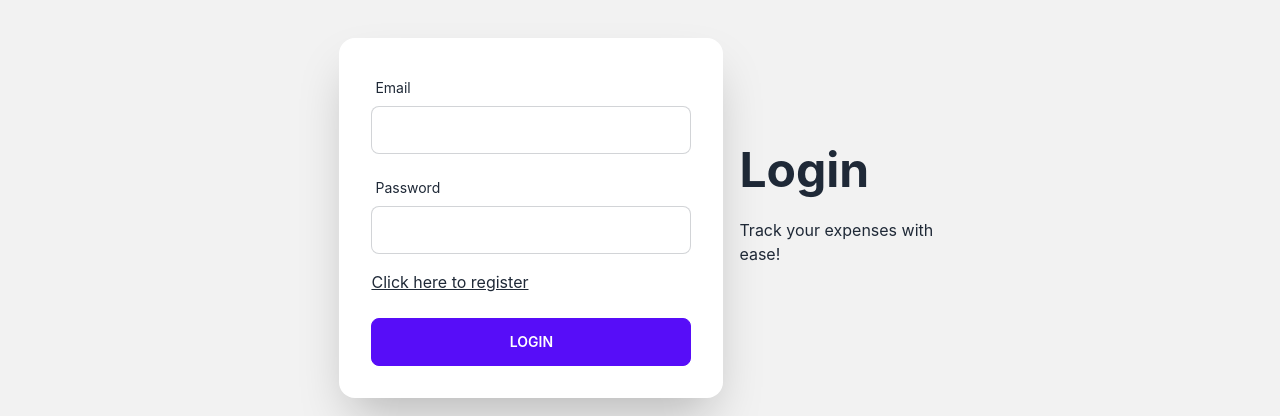
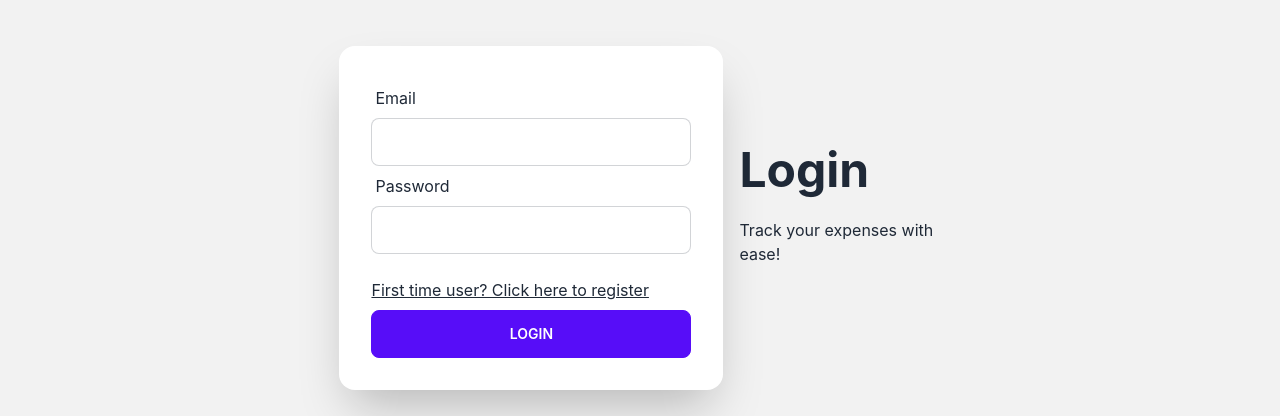
Before and after one commit to 01-DC/mern-expense-tracker-client, a React (Vite) app: page /login in a window 1280 px wide. Shown: the part 166-582 px from the top of the page. Built offline with nearby package versions, Linux system fonts and the light colour scheme.

Commit message:
added toast system

```diff
--- /dev/null
+++ b/src/components/Toast.jsx
@@ -0,0 +1,20 @@
+import React from "react"
+import { useStateContext } from "../contexts/ContextProvider"
+
+const Toast = () => {
+	const { toast } = useStateContext()
+
+	return toast.show ? (
+		<div className="toast toast-top toast-end">
+			<div className="alert alert-success text-white font-bold">
+				<div>
+					<span>{toast.desc}</span>
+				</div>
+			</div>
+		</div>
+	) : (
+		<div />
+	)
+}
+
+export default Toast
--- a/src/contexts/ContextProvider.jsx
+++ b/src/contexts/ContextProvider.jsx
@@ -3,17 +3,26 @@ import React, { createContext, useContext, useState } from "react"
 const StateContext = createContext()
 
 export const ContextProvider = ({ children }) => {
+	const [expenses, setExpenses] = useState([])
+	const [toast, setToast] = useState({ show: false, desc: "" })
+
 	const [loginUser, setLoginUser] = useState(() =>
 		JSON.parse(localStorage.getItem("user"))
 	)
 	const [userSetting, setUserSetting] = useState(
 		JSON.parse(localStorage.getItem("setting"))
 	)
-	const [expenses, setExpenses] = useState([])
 
 	const setUserSettingHandler = (arg) => {
 		localStorage.setItem("setting", JSON.stringify(arg))
 		setUserSetting(arg)
+	}
+
+	const showToastHandler = (desc) => {
+		setToast({ show: true, desc })
+		setTimeout(() => {
+			setToast({ show: false, desc: "" })
+		}, 2000)
 	}
 
 	return (
@@ -26,6 +35,8 @@ export const ContextProvider = ({ children }) => {
 				userSetting,
 				setUserSettingHandler,
 				setUserSetting,
+				toast,
+				showToastHandler,
 			}}>
 			{children}
 		</StateContext.Provider>
--- a/src/pages/HomePage.jsx
+++ b/src/pages/HomePage.jsx
@@ -15,7 +15,7 @@ const HomePage = () => {
 				userid,
 			})
 			setExpenses(res.data)
-			console.log(res.data)
+			// console.log(res.data)
 		} catch (error) {
 			alert("Fetching expenses failed")
 			console.log(error)
--- a/src/pages/LoginPage.jsx
+++ b/src/pages/LoginPage.jsx
@@ -1,6 +1,6 @@
 import React, { useEffect } from "react"
 import { Link, useNavigate } from "react-router-dom"
-import { Formik } from "formik"
+import { Formik, Form, Field, ErrorMessage } from "formik"
 import axios from "axios"
 import { useStateContext } from "../contexts/ContextProvider"
 
@@ -19,7 +19,7 @@ const LoginPage = () => {
 					<h1 className="text-5xl font-bold">Login</h1>
 					<p className="py-6">Track your expenses with ease!</p>
 				</div>
-				<div className="card flex-shrink-0 w-2/3 max-w-sm shadow-2xl bg-base-100">
+				<div className="card flex-shrink-0 w-full max-w-sm shadow-2xl bg-base-100">
 					<div className="card-body">
 						<Formik
 							initialValues={{
@@ -66,67 +66,51 @@ const LoginPage = () => {
 									setSubmitting(false)
 								}
 							}}>
-							{({
-								values,
-								errors,
-								touched,
-								handleChange,
-								handleBlur,
-								handleSubmit,
-								isSubmitting,
-								/* and other goodies */
-							}) => (
-								<form onSubmit={handleSubmit}>
+							{({ isSubmitting }) => (
+								<Form>
 									<div className="form-control">
-										<label className="label">
-											<span className="label-text">
-												Email
-											</span>
+										<label
+											className="label"
+											htmlFor="email">
+											Email
 										</label>
-										<input
+										<Field
+											id="email"
 											type="email"
 											name="email"
-											onChange={handleChange}
-											onBlur={handleBlur}
-											value={values.email}
 											className="input input-bordered"
 										/>
-										<label className="label">
-											<span className="label-text-alt text-red-500">
-												{errors.email &&
-													touched.email &&
-													errors.email}
-											</span>
-										</label>
+										<ErrorMessage
+											name="email"
+											className="label text-sm text-red-500"
+											component={"div"}
+										/>
 									</div>
 									<div className="form-control">
 										<label className="label">
-											<span className="label-text">
-												Password
-											</span>
+											Password
 										</label>
-										<input
+										<Field
+											id="password"
 											type="password"
 											name="password"
-											onChange={handleChange}
-											onBlur={handleBlur}
-											value={values.password}
 											className="input input-bordered"
 										/>
-										<label className="label">
-											<span className="label-text-alt text-red-500">
-												{errors.password &&
-													touched.password &&
-													errors.password}
-											</span>
-										</label>
+										<ErrorMessage
+											name="password"
+											className="label text-sm text-red-500"
+											component={"div"}
+										/>
 									</div>
 
-									<Link to="/register" className="link">
-										Click here to register
-									</Link>
+									<div className="mt-6 mb-2">
+										<Link to="/register" className="link">
+											First time user? Click here to
+											register
+										</Link>
+									</div>
 
-									<div className="form-control mt-6">
+									<div className="form-control">
 										{!isSubmitting ? (
 											<button
 												type="submit"
@@ -139,7 +123,7 @@ const LoginPage = () => {
 												style={{ "--value": 50 }}></div>
 										)}
 									</div>
-								</form>
+								</Form>
 							)}
 						</Formik>
 					</div>
```
